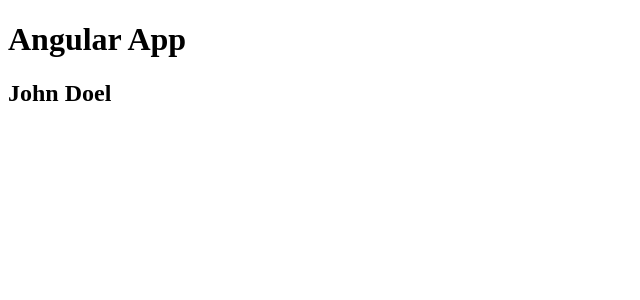
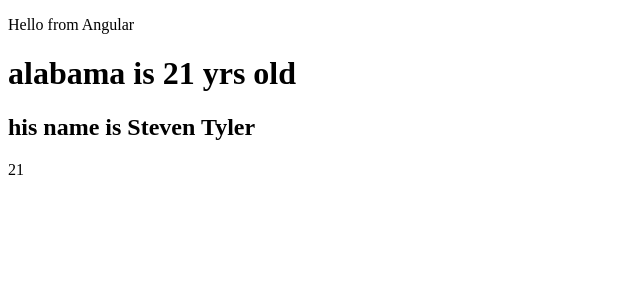
Before and after one commit to LohitakshTrehan/angularapp, an Angular app: page / in a window 1280 px wide. Shown: the top 300 px of the page, without its empty margins (0-640 px from the left). Built offline with nearby package versions, Linux system fonts and the light colour scheme.

Commit message:
a commit again1
Signed-off-by: niranjan <niranjan@gmail.com>

Signed-off-by: LohitakshTrehan <lohitakshtrehan@gmail.com>

```diff
--- a/src/app/app.component.html
+++ b/src/app/app.component.html
@@ -1,2 +1,2 @@
-<h1>Angular App</h1>
-<app-user></app-user>
+<p>Hello from Angular</p>
+<sandbox></sandbox>
--- a/src/app/components/sandbox.component.ts
+++ b/src/app/components/sandbox.component.ts
@@ -1,9 +1,41 @@
 import { Component } from '@angular/core';
 @Component({
     selector:'sandbox',
-    template:`<h1>Hello world</h1>`
+    template:`<h1>
+                    {{name}} is {{age}} yrs old
+              </h1>
+              <h2>
+                    his name is {{person.firstname}} {{person.lastname}}
+              </h2>
+              <p>{{showAge()}}</p>
+    `
 })
 
 export class SandboxComponent{
-
+    name:string = "alabama";
+    age:number = 20;
+    person = {firstname:"Steven", lastname:"Tyler"};
+    hasChildren:boolean=true;
+    city:any = "Boston";//can be any type
+    myNumbersArray:number[] = [1,2,3];
+    myStringsarray:string[] =["helo","world"];
+    myAnyArray:any[] = [1,2,"Hello"];
+    myTuple:[string, number]=["hello",3];
+    unusable:void =undefined;
+    u:undefined = undefined;
+    n:null=null;
+    s:null=undefined;
+    constructor(){
+        console.log("running constructor");
+        //can directly initialise variable here,
+        //without even adding the property
+        //this.age=23;
+        this.hasBirthday();
+    }
+    hasBirthday(){
+        this.age+=1;
+    }
+    showAge(){
+        return this.age;
+    }
 }
```
